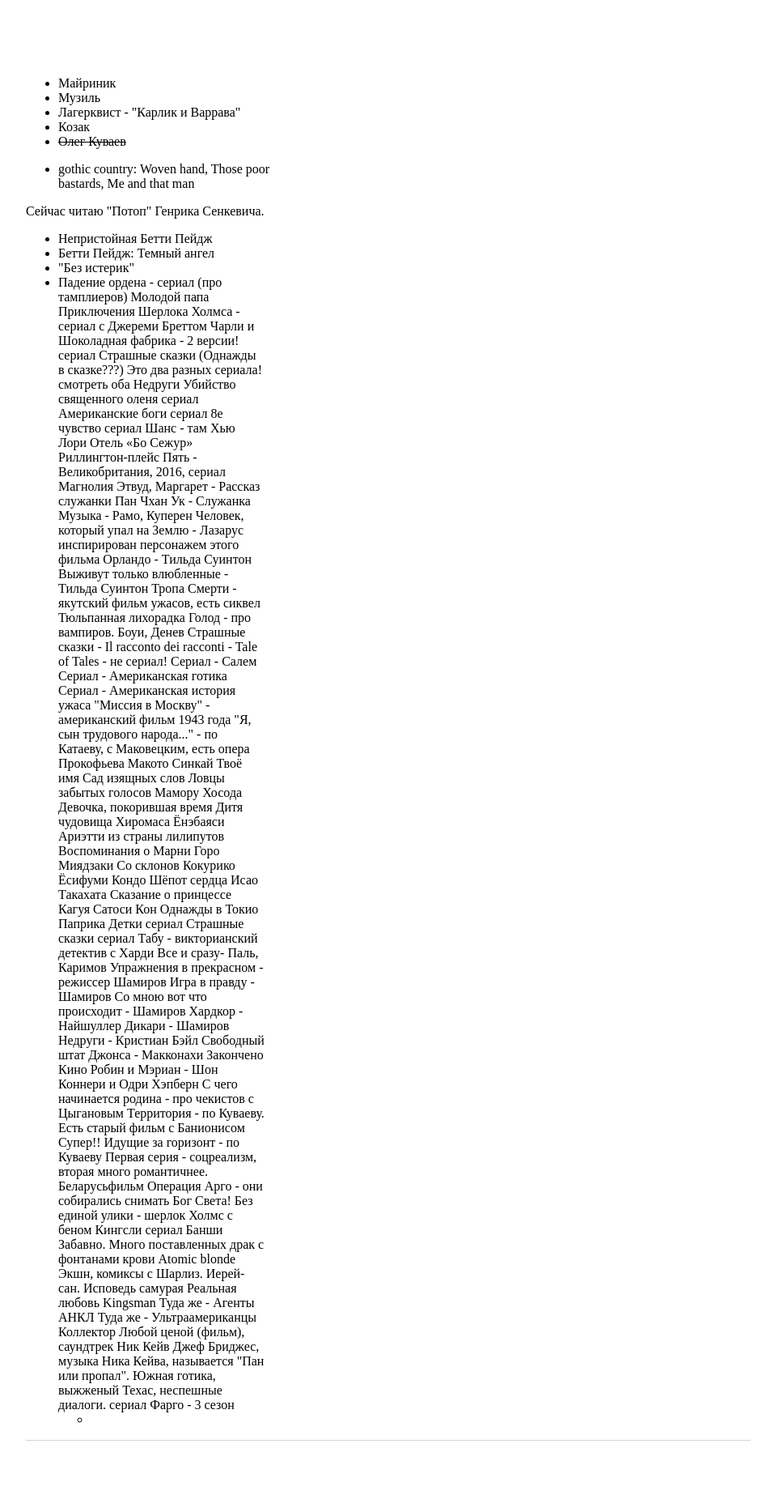
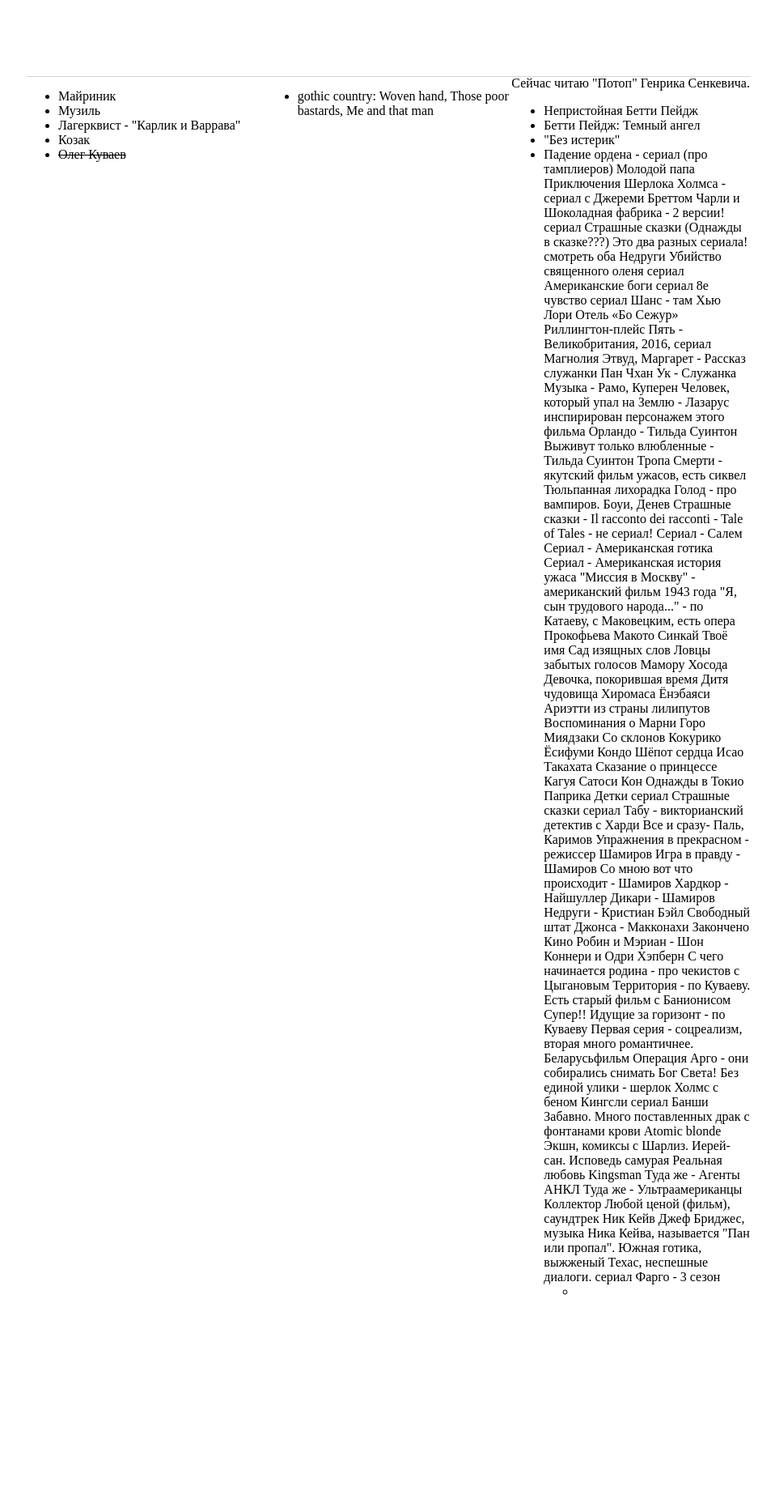
Before and after one commit to hinterlistig/hinterlistig.github.io, a Jekyll site: the page built from index.html, in a window 1280 px wide. Shown: the whole page at 81% size, without its empty margins (160-1118 px from the left). Built offline with Jekyll 4.4.1, drawn with Linux system fonts in a browser that asks for light colours; after the commit the page ends 1620 px from its top, so only the background shows below that.

Commit message:
Update index.html

```diff
--- a/index.html
+++ b/index.html
@@ -2,7 +2,7 @@
 layout: default
 title: смотреть, слушать, читать
 ---
-<div class="read">
+<div class="layout"><div class="read">
 	<ul>
 	<li>Майриник</li>
 	<li>Музиль</li>
@@ -104,4 +104,4 @@
 сериал Фарго - 3 сезон
 
 	<ul><li></li></ul>
-</div>
+	</div></div>
```
